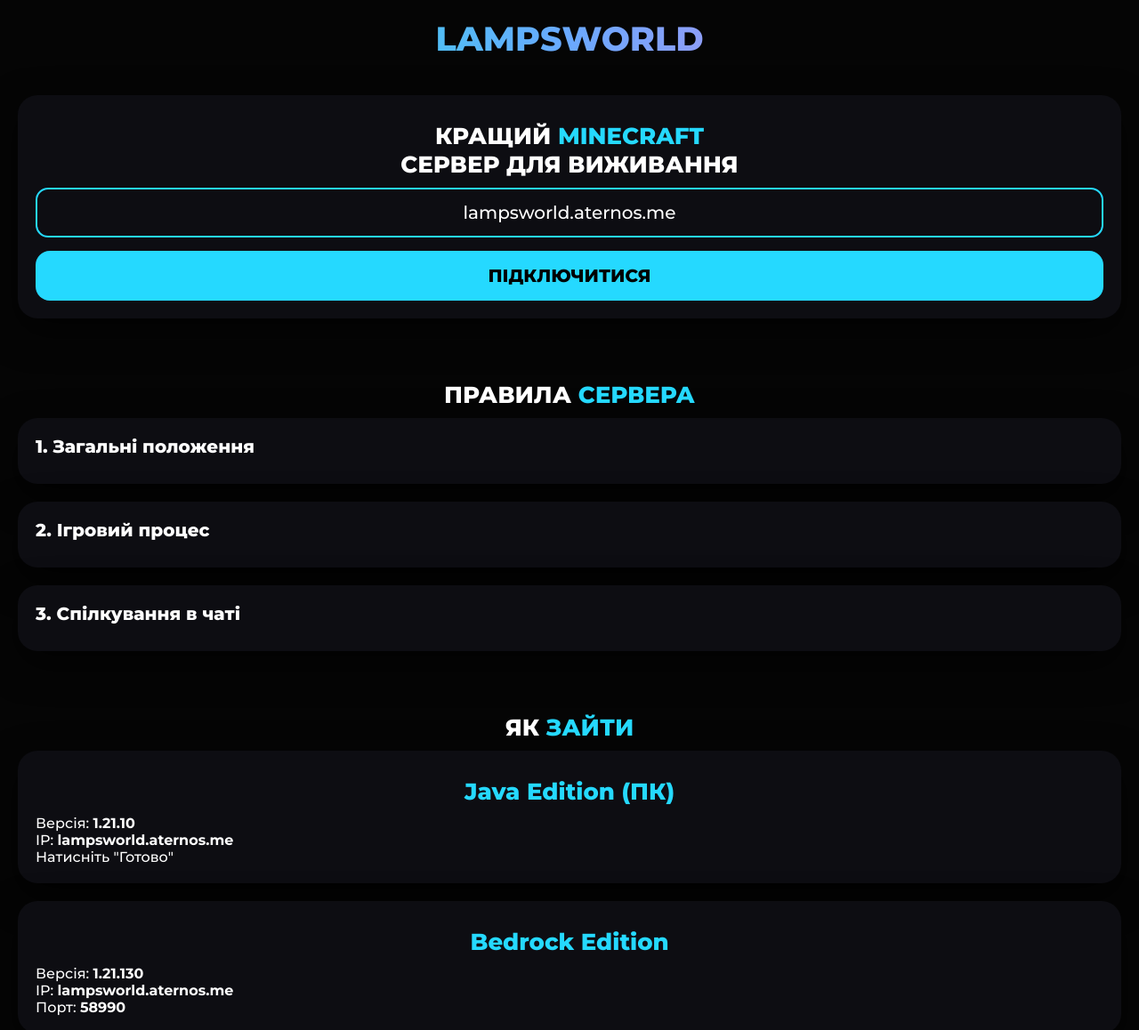
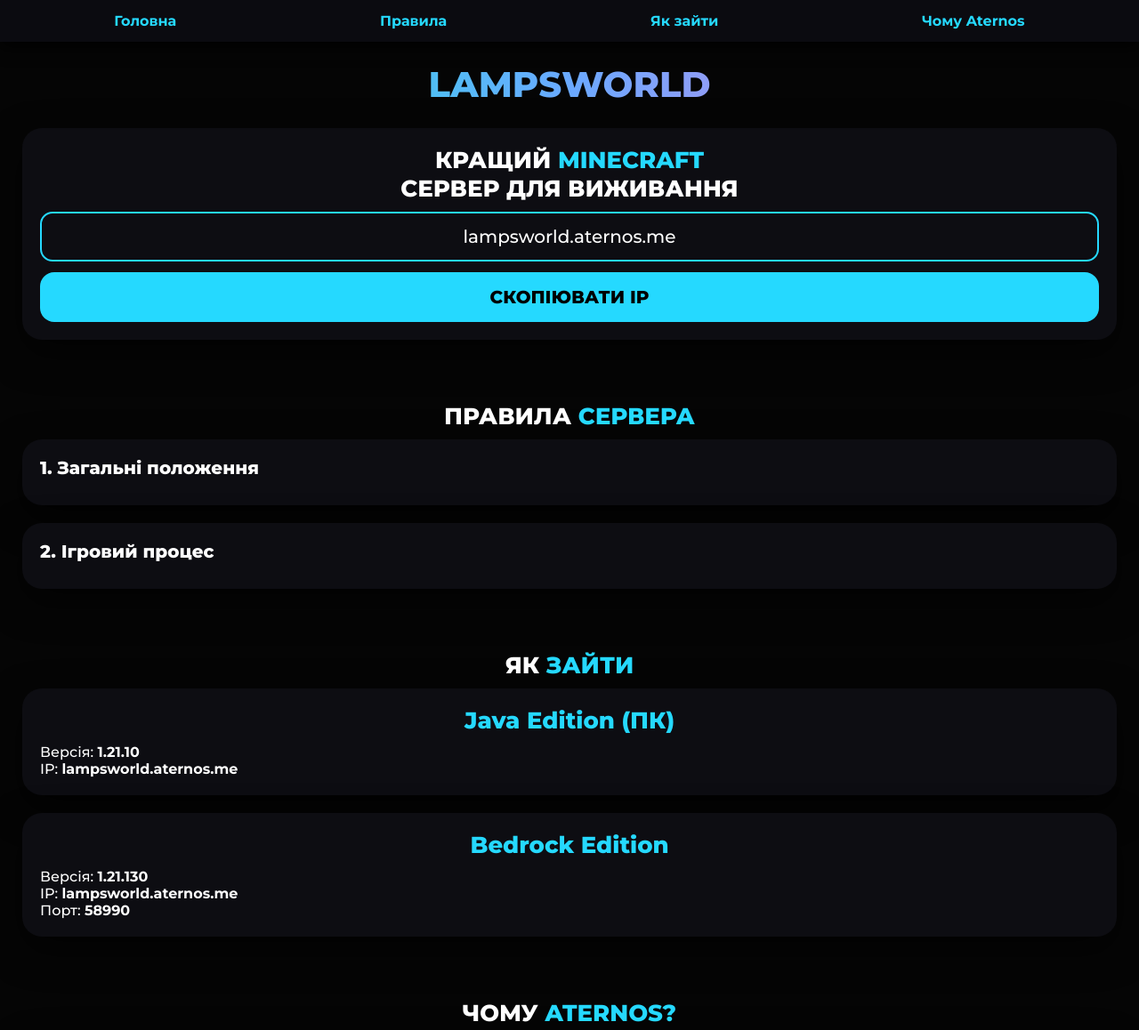
Before and after one commit to Matveypod11111/Test7, a plain HTML site: page index.html in a window 1280 px wide. Shown: the top 1158 px of the page at 89% size. Drawn offline with Linux system fonts and the light colour scheme.

Commit message:
Update index.html

```diff
--- a/index.html
+++ b/index.html
@@ -7,38 +7,64 @@
 <link href="https://fonts.googleapis.com/css2?family=Montserrat:wght@500;700;800&display=swap" rel="stylesheet">
 <style>
 *{margin:0;padding:0;box-sizing:border-box;font-family:'Montserrat',sans-serif;}
-body{background:#050505;color:white;overflow-x:hidden;}
-section{padding:20px;}
+body{background:#050505;color:white;}
+a{text-decoration:none;color:white;}
+
+nav{
+position:fixed;
+top:0;left:0;
+width:100%;
+background:#0b0b10;
+display:flex;
+justify-content:space-around;
+padding:14px;
+z-index:100;
+box-shadow:0 5px 20px black;
+}
+
+nav a{font-weight:700;color:#25d9ff;}
+
 header{
+margin-top:70px;
 text-align:center;
-font-size:38px;
+font-size:40px;
 font-weight:900;
-margin:20px 0;
 background:linear-gradient(90deg,#00ffd5,#6aa9ff,#ff7adf);
 -webkit-background-clip:text;
 -webkit-text-fill-color:transparent;
 }
+
+section{padding:25px;}
+
 .card{
 background:#0d0d12;
 border-radius:22px;
 padding:20px;
 margin-bottom:20px;
 box-shadow:0 15px 40px rgba(0,0,0,0.6);
-transition:.4s;
 }
-.title{text-align:center;font-size:26px;font-weight:800;margin:10px 0;}
+
+.title{text-align:center;font-size:26px;font-weight:800;margin-bottom:10px;}
 .blue{color:#25d9ff;}
+
 .btn{
-margin-top:15px;width:100%;padding:16px;
-background:#25d9ff;color:black;
-border:none;border-radius:16px;
-font-size:20px;font-weight:800;
-transition:.3s;
+width:100%;
+padding:16px;
+background:#25d9ff;
+border:none;
+border-radius:16px;
+font-size:20px;
+font-weight:800;
+margin-top:12px;
 }
-.btn:hover{transform:scale(1.05);}
+
 .ipbox{
-border:2px solid #25d9ff;border-radius:14px;
-padding:14px;text-align:center;font-size:20px;margin-top:10px;
+border:2px solid #25d9ff;
+border-radius:14px;
+padding:14px;
+text-align:center;
+font-size:20px;
+margin-top:10px;
 }
 
 /* ACCORDION */
@@ -57,10 +83,18 @@
 </head>
 <body>
 
+<!-- МЕНЮ -->
+<nav>
+<a href="#home">Головна</a>
+<a href="#rules">Правила</a>
+<a href="#join">Як зайти</a>
+<a href="#aternos">Чому Aternos</a>
+</nav>
+
 <!-- НАЗВА -->
-<header>LAMPSWORLD</header>
+<header id="home">LAMPSWORLD</header>
 
-<!-- ГОЛОВНИЙ БЛОК (з 3 картинки) -->
+<!-- ГОЛОВНИЙ БЛОК -->
 <section>
 <div class="card">
 <div class="title">
@@ -68,55 +102,43 @@
 </div>
 <div class="ipbox">lampsworld.aternos.me</div>
 <button class="btn" onclick="navigator.clipboard.writeText('lampsworld.aternos.me')">
-ПІДКЛЮЧИТИСЯ
+СКОПІЮВАТИ IP
 </button>
 </div>
 </section>
 
 <!-- ПРАВИЛА -->
-<section>
+<section id="rules">
 <div class="title">ПРАВИЛА <span class="blue">СЕРВЕРА</span></div>
 
 <div class="card accordion">
 <div class="acc-title">1. Загальні положення</div>
 <div class="acc-content">
-1.1 Граючи на сервері, ви автоматично погоджуєтесь з правилами.<br>
-1.2 Адміністрація має право змінювати правила без попередження.<br>
-1.3 Незнання правил не звільняє від відповідальності.
+1.1 Ви автоматично погоджуєтесь з правилами.<br>
+1.2 Адміністрація може змінювати правила.<br>
+1.3 Незнання не звільняє від відповідальності.
 </div>
 </div>
 
 <div class="card accordion">
 <div class="acc-title">2. Ігровий процес</div>
 <div class="acc-content">
-2.1 Заборонено чіти, хак-клієнти, X-Ray.<br>
+2.1 Заборонені чіти, X-Ray.<br>
 2.2 Заборонено дюп і баги.<br>
-2.3 Заборонено гриферство і крадіжки.<br>
-2.4 Заборонено руйнування спавну.<br>
-2.5 Заборонено RDM.
-</div>
-</div>
-
-<div class="card accordion">
-<div class="acc-title">3. Спілкування в чаті</div>
-<div class="acc-content">
-3.1 Заборонено образи і токсичність.<br>
-3.2 Заборонено спам і рекламу.<br>
-3.3 Заборонено політику.<br>
-3.4 Заборонено поширення особистих даних.
+2.3 Заборонено гриферство.<br>
+2.4 Заборонено RDM.
 </div>
 </div>
 </section>
 
-<!-- ЯК ЗАЙТИ (перенесли вниз) -->
-<section>
+<!-- ЯК ЗАЙТИ -->
+<section id="join">
 <div class="title">ЯК <span class="blue">ЗАЙТИ</span></div>
 
 <div class="card">
 <div class="title blue">Java Edition (ПК)</div>
 Версія: <b>1.21.10</b><br>
-IP: <b>lampsworld.aternos.me</b><br>
-Натисніть "Готово"
+IP: <b>lampsworld.aternos.me</b>
 </div>
 
 <div class="card">
@@ -124,6 +146,20 @@
 Версія: <b>1.21.130</b><br>
 IP: <b>lampsworld.aternos.me</b><br>
 Порт: <b>58990</b>
+</div>
+</section>
+
+<!-- ЧОМУ ATERNOS -->
+<section id="aternos">
+<div class="title">ЧОМУ <span class="blue">ATERNOS?</span></div>
+
+<div class="card">
+Ми використовуємо <b>Aternos</b>, тому що зараз немає фінансів на платний хостинг.<br><br>
+
+Проєкт тільки розвивається, і ми не маємо можливості оплачувати дорогі сервера.<br><br>
+
+Коли з’являться донати або підтримка від гравців — сервер буде перенесений на
+професійний хостинг з кращим пінгом та стабільністю.
 </div>
 </section>
 
```
